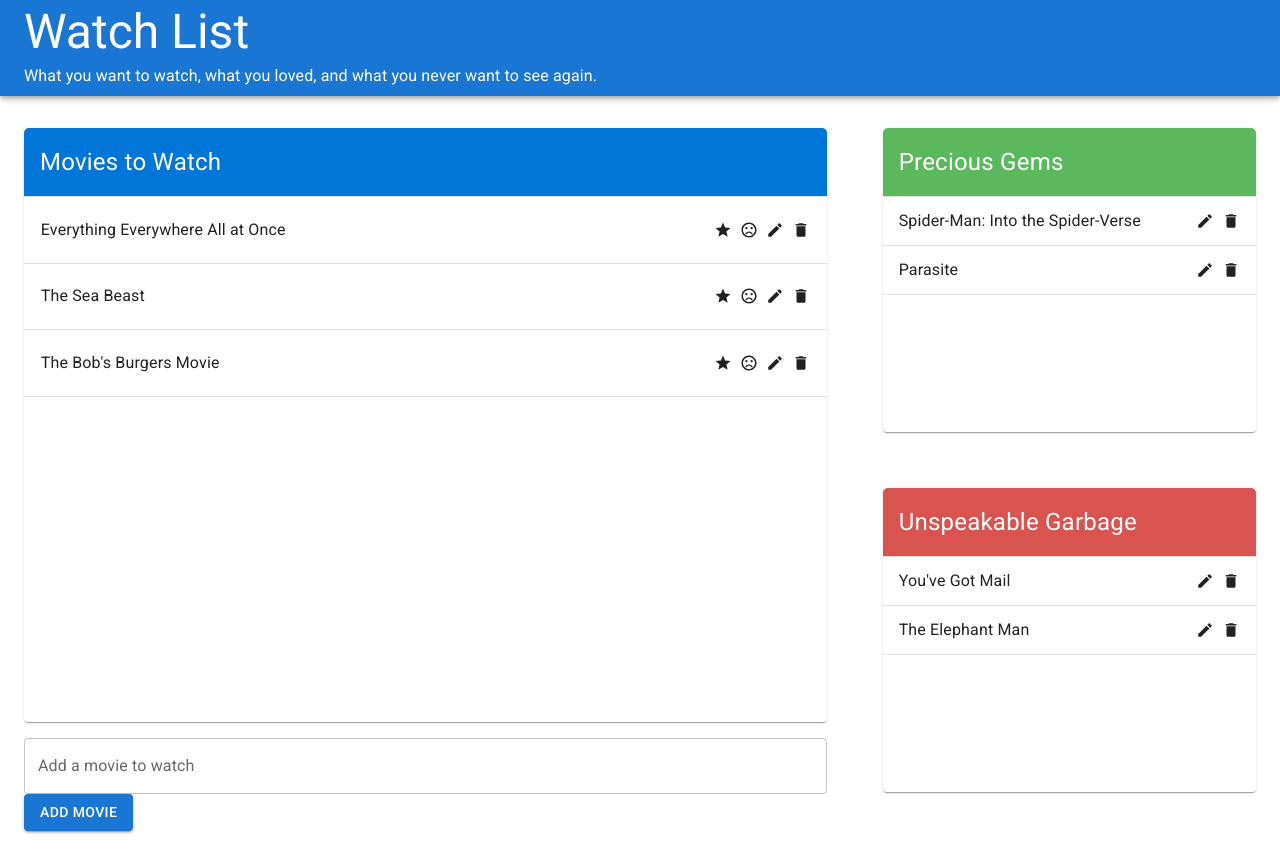
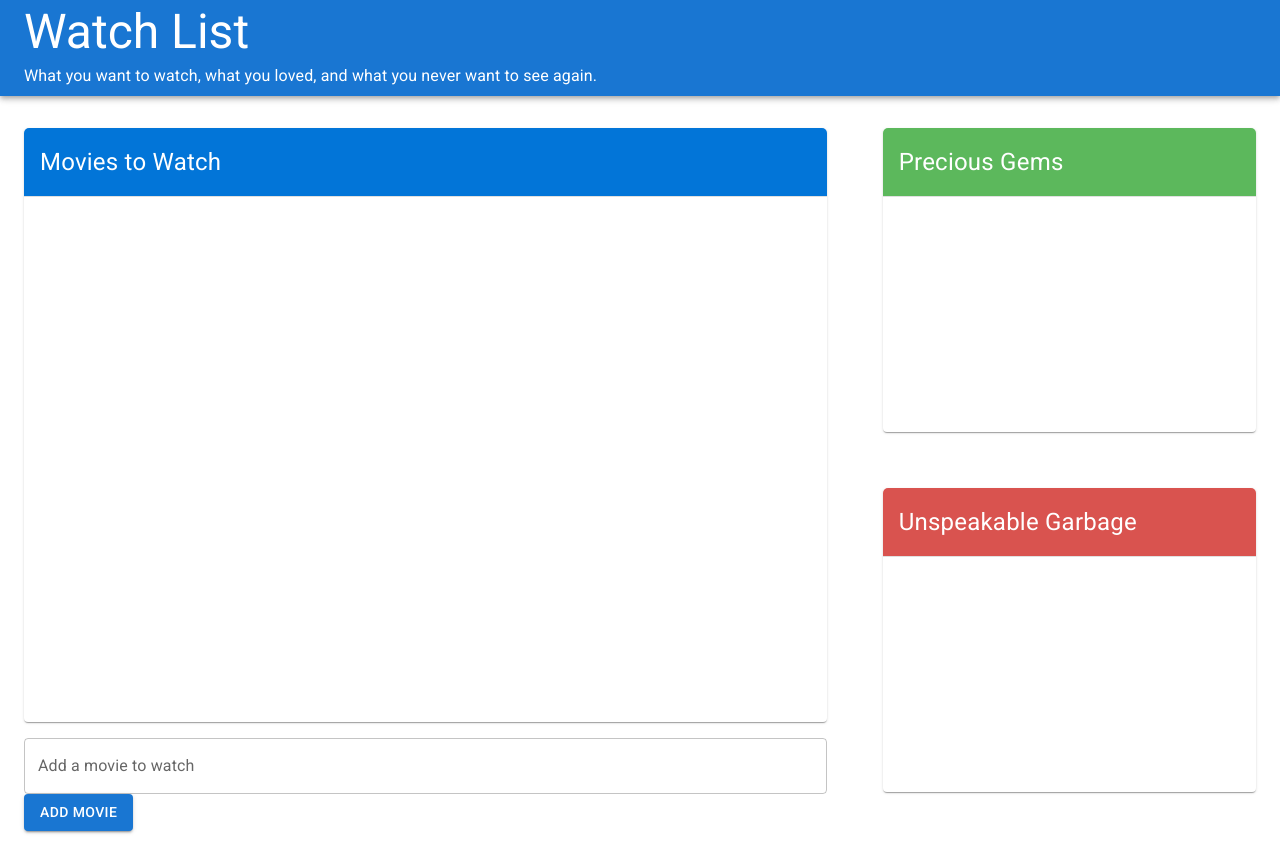
Before and after one commit to huckflinn/watch-list, a React (Create React App) app: page / in a window 1280 px wide. Built offline with nearby package versions, Linux system fonts and the light colour scheme.

Commit message:
Enable persistence of movie data to local storage

```diff
--- a/src/components/WatchListApp.js
+++ b/src/components/WatchListApp.js
@@ -1,4 +1,5 @@
-import React, { useState } from 'react';
+import React, { useState, useEffect } from 'react';
+import useLocalStorageState from '../hooks/useLocalStorageState';
 import { v4 as uuidv4 } from 'uuid';
 import AppBar from './AppBar';
 import WatchList from './movies-to-watch/WatchList';
@@ -8,12 +9,7 @@
 import { Container, Grid } from '@mui/material';
 
 export default function WatchListApp() {
-    const initialMovies = [
-        { id: uuidv4(), title: "Everything Everywhere All at Once", watched: false },
-        { id: uuidv4(), title: "The Sea Beast", watched: false },
-        { id: uuidv4(), title: "The Bob's Burgers Movie", watched: false }
-    ]
-    const [movies, setMovies] = useState(initialMovies);
+    const [movies, setMovies] = useLocalStorageState("movies", []);
 
     const addMovie = newMovieTitle => {
         if (newMovieTitle === "") {
@@ -42,14 +38,10 @@
         setMovies(updatedMovies);
     };
 
+
     // FAVORITE MOVIES
 
-    const initialFavorites = [
-        { id: uuidv4(), title: "Spider-Man: Into the Spider-Verse" },
-        { id: uuidv4(), title: "Parasite" }
-    ];
-
-    const [favorites, setFavorites] = useState(initialFavorites);
+    const [favorites, setFavorites] = useLocalStorageState("favorites", []);
 
     const addFavorite = (id, title) => {
         setFavorites([...favorites, { id, title }]);
@@ -71,12 +63,7 @@
 
     // DISLIKED MOVIES
 
-    const initialDisliked = [
-        { id: uuidv4(), title: "You've Got Mail" },
-        { id: uuidv4(), title: "The Elephant Man" }
-    ];
-
-    const [disliked, setDisliked] = useState(initialDisliked);
+    const [disliked, setDisliked] = useLocalStorageState("disliked", []);
 
     const addDisliked = (id, title) => {
         setDisliked([...disliked, { id: id, title: title }]);
--- a/src/components/disliked/DislikedList.js
+++ b/src/components/disliked/DislikedList.js
@@ -2,7 +2,7 @@
 import DislikedMovie from './DislikedMovie';
 import { Paper, Typography, List, Divider } from '@mui/material';
 
-function DislikedList({ dislikedMovies, removeDisliked, editDisliked }) {
+export default function DislikedList({ dislikedMovies, removeDisliked, editDisliked }) {
     return (
         <Paper>
             <Typography sx={{
@@ -33,5 +33,3 @@
         </Paper >
     );
 };
-
-export default DislikedList;
--- a/src/components/disliked/DislikedMovie.js
+++ b/src/components/disliked/DislikedMovie.js
@@ -5,7 +5,7 @@
 import EditIcon from '@mui/icons-material/Edit';
 import DeleteIcon from '@mui/icons-material/Delete';
 
-function DislikedMovie({ id, title, editDisliked, removeDisliked }) {
+export default function DislikedMovie({ id, title, editDisliked, removeDisliked }) {
     const [isEditingDisliked, toggleIsEditingDisliked] = useToggleState(false);
     return (
         <ListItem>
@@ -37,5 +37,3 @@
         </ListItem>
     );
 };
-
-export default DislikedMovie;
--- a/src/components/disliked/EditDislikedForm.js
+++ b/src/components/disliked/EditDislikedForm.js
@@ -3,7 +3,7 @@
 import TextField from '@mui/material/TextField';
 import Button from '@mui/material/Button';
 
-function EditDislikedForm({ id, title, editDisliked, toggleIsEditingDisliked }) {
+export default function EditDislikedForm({ id, title, editDisliked, toggleIsEditingDisliked }) {
     const [value, handleChange, reset] = useInputState(title);
     return (
         <form
@@ -26,5 +26,3 @@
         </form>
     );
 };
-
-export default EditDislikedForm;
--- a/src/components/movies-to-watch/EditMovieForm.js
+++ b/src/components/movies-to-watch/EditMovieForm.js
@@ -3,7 +3,7 @@
 import TextField from '@mui/material/TextField';
 import Button from '@mui/material/Button';
 
-function EditMovieForm({ id, title, editMovie, toggleIsEditing }) {
+export default function EditMovieForm({ id, title, editMovie, toggleIsEditing }) {
     const [value, handleChange, reset] = useInputState(title);
     return (
         <form
@@ -26,5 +26,3 @@
         </form>
     );
 };
-
-export default EditMovieForm;
--- a/src/components/movies-to-watch/WatchList.js
+++ b/src/components/movies-to-watch/WatchList.js
@@ -34,6 +34,6 @@
                     </>
                 ))}
             </List>
-        </Paper>
+        </Paper >
     );
 };
--- /dev/null
+++ b/src/hooks/useLocalStorageState.js
@@ -0,0 +1,21 @@
+import { useState, useEffect } from 'react';
+
+export default (key, defaultVal) => {
+    const [state, setState] = useState(() => {
+        let val;
+
+        try {
+            val = JSON.parse(window.localStorage(key) || String(defaultVal));
+        } catch (e) {
+            val = defaultVal;
+        };
+
+        return val;
+    });
+
+    useEffect(() => {
+        window.localStorage.setItem(key, JSON.stringify(state));
+    }, [state]);
+
+    return [state, setState];
+};
```
Also changed, not shown: src/App.js (+3 -4 lines).
